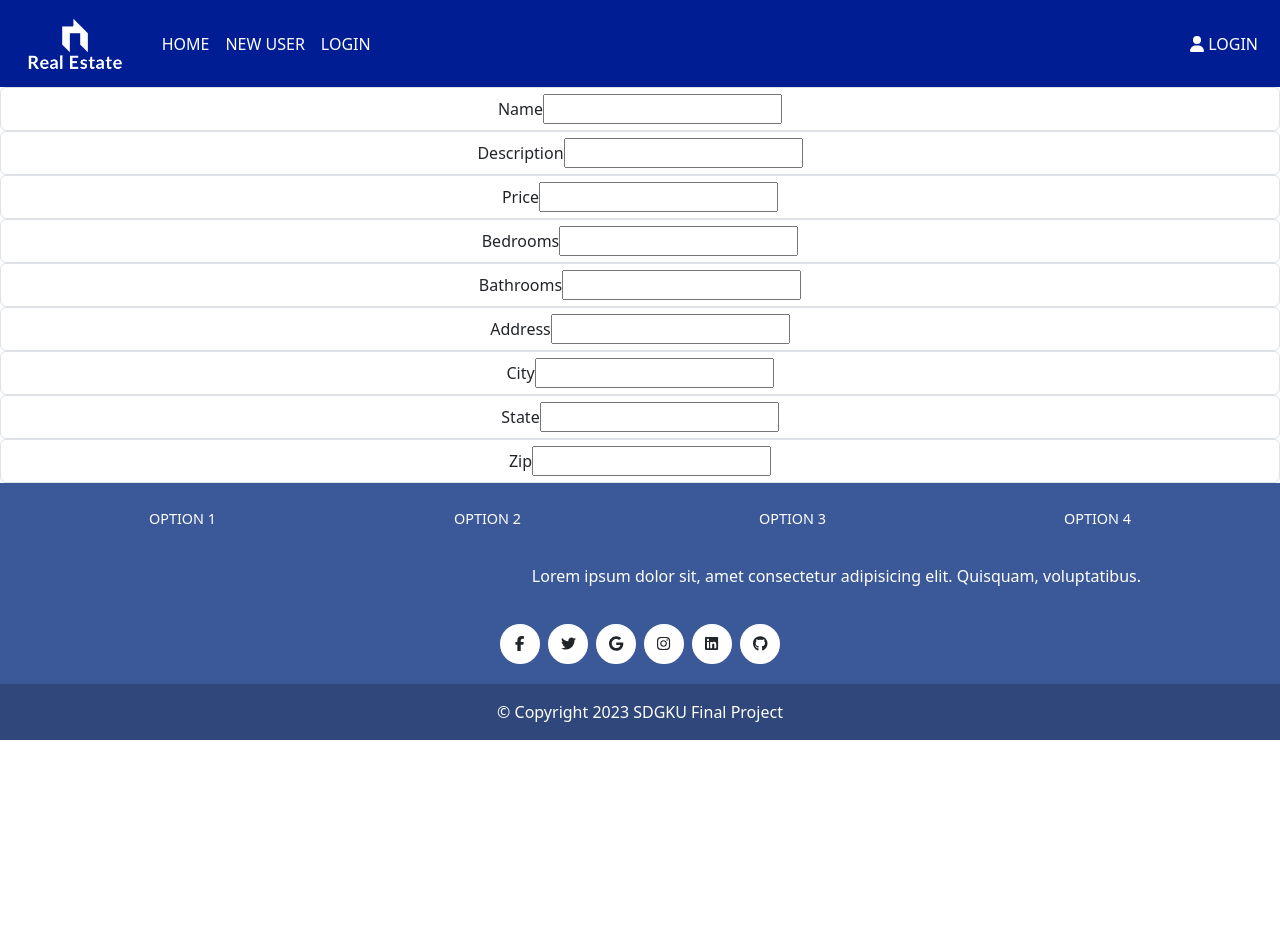
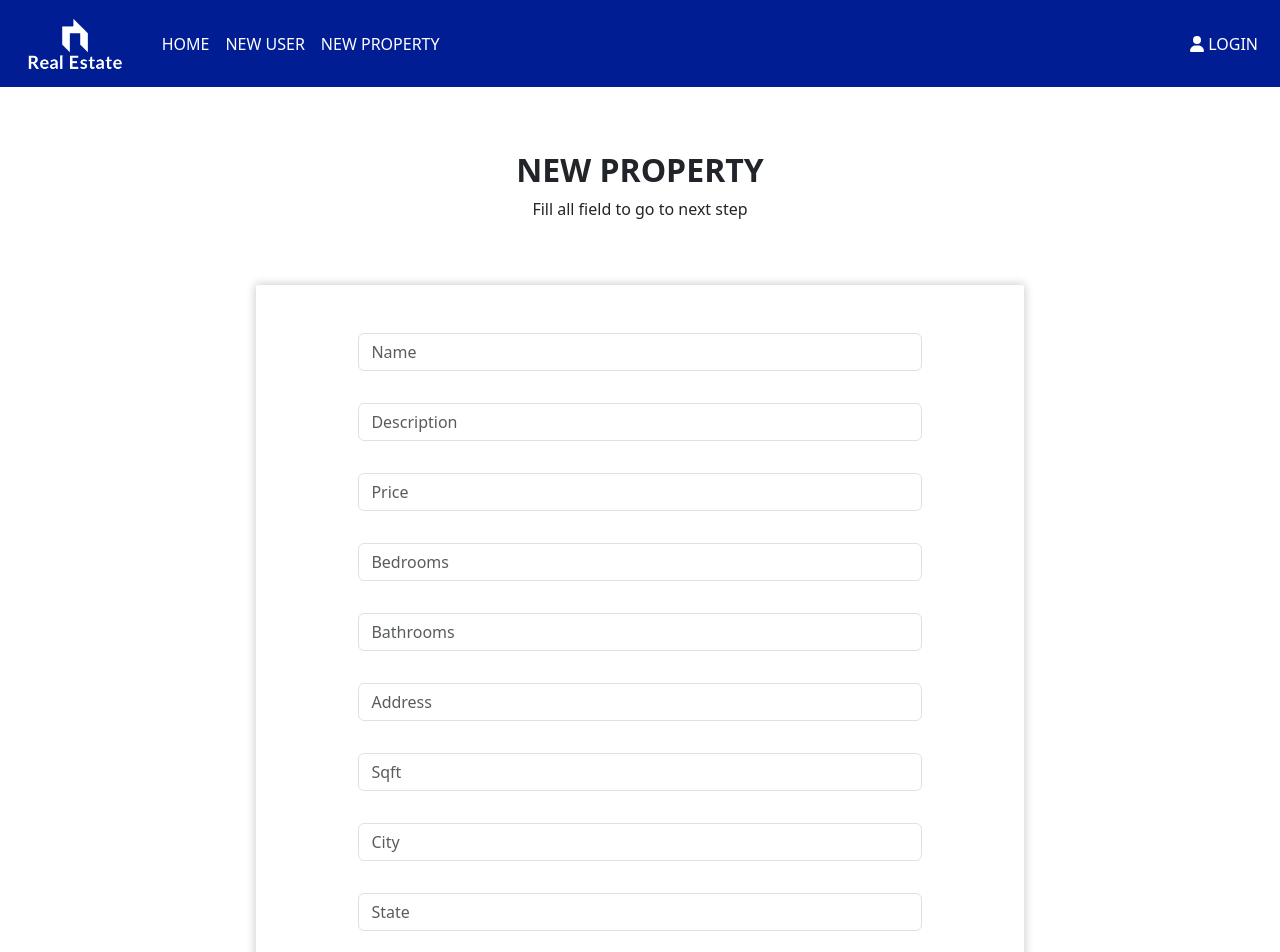
Before and after one commit to MarioAguilarReal/finalProject, a React (Create React App) app in the folder frontend/rs_frontend/: page /new-property in a window 1280 px wide. Shown: the top 952 px of the page. Before the commit the page ends 800 px from the top, so only its background shows below. Built offline with nearby package versions, Linux system fonts and the light colour scheme.

Commit message:
Adding create and edit view

```diff
--- a/frontend/rs_frontend/package.json
+++ b/frontend/rs_frontend/package.json
@@ -18,6 +18,7 @@
     "node-sass": "^9.0.0",
     "react": "^18.2.0",
     "react-dom": "^18.2.0",
+    "react-dropzone": "^14.2.3",
     "react-router-dom": "^6.16.0",
     "react-scripts": "^5.0.1",
     "web-vitals": "^2.1.4"
--- a/frontend/rs_frontend/src/App.tsx
+++ b/frontend/rs_frontend/src/App.tsx
@@ -14,6 +14,7 @@ import NewUsers from './pages/new-user/new_users';
 import { BrowserRouter, Routes, Route } from 'react-router-dom';
 import Login from './pages/login/login';
 import PropertiesForm from './components/propertiesForm/propertiesForm';
+import PropertiesImages from './components/propertiesForm/propertiesImages';
 
 
 function App() {
@@ -27,6 +28,7 @@ function App() {
         <Route path='/new-users' element= {<NewUsers/>}/>
         <Route path='/login' element= {<Login />}/>
         <Route path='/new-property' element= {<PropertiesForm />}/>
+        <Route path='/new-property-2' element= {<PropertiesImages />}/>
         </Routes>
       {/* <h1> Welcome to the Real Estate Website</h1> */}
       </main>
--- a/frontend/rs_frontend/src/components/navbar/navbar.tsx
+++ b/frontend/rs_frontend/src/components/navbar/navbar.tsx
@@ -35,12 +35,12 @@ function Navbar() {
               </a>
             </li>
             <li className="nav-item">
-              <a className="nav-link" href="/login">
-                Login
+              <a className="nav-link" href="/new-property">
+                New Property
               </a>
             </li>
           </ul>
-          <a className="nav-link" href="#">
+          <a className="nav-link" href="/login">
             <i className="fa-solid fa-user nav-item"></i>
             &nbsp;Login
           </a>
--- a/frontend/rs_frontend/src/components/propertiesForm/propertiesForm.scss
+++ b/frontend/rs_frontend/src/components/propertiesForm/propertiesForm.scss
@@ -0,0 +1,61 @@
+.property-form{
+    max-width: 80%;
+    display: flex;
+    flex-direction: column;
+    align-items: center;
+    margin: 4rem auto;
+    justify-content: center;
+    border: none;
+    .title{
+        font-size: 2rem;
+        font-weight: 600;
+        text-transform: uppercase;
+    }
+    .subtitle{
+        margin-bottom: 1rem;
+    }
+    .form{
+        display:flex;
+        flex-direction: column;
+        align-items: center;
+        justify-content: center;
+        width: 100%;
+        .form-item{
+            display: flex;
+            flex-direction: column;
+            align-items: center;
+            justify-content: center;
+            width: 100%;
+            margin: 1rem 0;
+
+            .btn{
+                width: 100%;
+                margin: 1rem 0;
+            }
+        }
+    }
+}
+
+@media (min-width: 1008px){
+    .property-form{
+        max-width: 60%;
+        .form{
+            border-radius: 2px;
+            box-shadow: 0px 0px 10px 1px rgba(0,0,0,0.2);
+            padding: 2rem;
+            margin-top: 3rem;
+            .form-item{
+                width: 80%;
+                margin-bottom: 1rem;
+                display: flex;
+                flex-direction: row;
+                align-items: center;
+                justify-content: space-between;
+                .form-item-input{
+                    width: 50%;
+                }
+            }
+
+        }
+    }
+}
--- a/frontend/rs_frontend/src/components/propertiesForm/propertiesForm.tsx
+++ b/frontend/rs_frontend/src/components/propertiesForm/propertiesForm.tsx
@@ -1,46 +1,154 @@
 import './propertiesForm.scss'
-import React from 'react';
+import React, { useEffect } from 'react';
 import { Property } from '../../models/Property.model';
 
 const PropertiesForm = () => {
+
+    const initialProperty = {
+        title: '',
+        description: '',
+        price: 0,
+        bedrooms: 0,
+        bathrooms: 0,
+        address: '',
+        city: '',
+        state: '',
+        zip: '',
+        sqft: 0,
+        status: ''
+    }
+
+    const [property, setProperty] = React.useState(initialProperty as Property);
+    const handleChange = (e: React.ChangeEvent<HTMLInputElement | HTMLTextAreaElement | HTMLSelectElement | HTMLInputElement>) => {
+        const { name, value } = e.target;
+        setProperty({
+            ...property,
+            [name]: value
+        });
+    };
+
+    useEffect(() => {
+        console.log('useEffect');
+    });
+
     return (
         <div className='property-form'>
-            <form action="" method="post">
-                <div className="form-control">
-                    <label htmlFor="name">Name</label>
-                    <input type="text" id='name' name='name' />
+            <h1 className='title'>New Property</h1>
+            <p className='subtitle'>Fill all field to go to next step</p>
+            <form action="" method="post" className='form'>
+                <div className="form-item">
+                    <input
+                        className='form-control'
+                        type="text"
+                        id='name'
+                        name='name'
+                        placeholder='Name'
+                        onChange={handleChange}
+                    />
                 </div>
-                <div className="form-control">
-                    <label htmlFor="description">Description</label>
-                    <input type="text" id='description' name='description' />
+                <div className="form-item">
+                    <input
+                        className='form-control'
+                        type="text"
+                        id='description'
+                        name='description'
+                        placeholder='Description'
+                        onChange={handleChange}
+                    />
                 </div>
-                <div className="form-control">
-                    <label htmlFor="price">Price</label>
-                    <input type="number" id='price' name='price' />
+                <div className="form-item">
+                    <input
+                        className='form-control'
+                        type="number"
+                        id='price'
+                        name='price'
+                        placeholder='Price'
+                        onChange={handleChange}
+                    />
                 </div>
-                <div className="form-control">
-                    <label htmlFor="bedrooms">Bedrooms</label>
-                    <input type="number" id='bedrooms' name='bedrooms' />
+                <div className="form-item">
+                    <input
+                        className='form-control'
+                        type="number"
+                        id='bedrooms'
+                        name='bedrooms'
+                        placeholder='Bedrooms'
+                        onChange={handleChange}
+                    />
                 </div>
-                <div className="form-control">
-                    <label htmlFor="bathrooms">Bathrooms</label>
-                    <input type="number" id='bathrooms' name='bathrooms' />
+                <div className="form-item">
+                    <input
+                        className='form-control'
+                        type="number"
+                        id='bathrooms'
+                        name='bathrooms'
+                        placeholder='Bathrooms'
+                        onChange={handleChange}
+                    />
                 </div>
-                <div className='form-control'>
-                    <label htmlFor="address">Address</label>
-                    <input type="text" id='address' name='address' />
+                <div className='form-item'>
+                    <input
+                        className='form-control'
+                        type="text"
+                        id='address'
+                        name='address'
+                        placeholder='Address'
+                        onChange={handleChange}
+                    />
                 </div>
-                <div className="form-control">
-                    <label htmlFor="city">City</label>
-                    <input type="text" id='city' name='city' />
+                <div className="form-item">
+                    <input
+                        className='form-control'
+                        type="number"
+                        id='sqft'
+                        name='sqft'
+                        placeholder='Sqft'
+                        onChange={handleChange}
+                    />
                 </div>
-                <div className="form-control">
-                    <label htmlFor="state">State</label>
-                    <input type="text" id='state' name='state' />
+                <div className="form-item">
+                    <input
+                        className='form-control'
+                        type="text"
+                        id='city'
+                        name='city'
+                        placeholder='City'
+                        onChange={handleChange}
+                    />
                 </div>
-                <div className="form-control">
-                    <label htmlFor="zip">Zip</label>
-                    <input type="text" id='zip' name='zip' />
+                <div className="form-item">
+                    <input
+                        className='form-control'
+                        type="text"
+                        id='state'
+                        name='state'
+                        placeholder='State'
+                        onChange={handleChange}
+                    />
+                </div>
+                <div className="form-item">
+                    <input
+                    className='form-control'
+                    type="text"
+                    id='zip'
+                    name='zip'
+                    placeholder='Zip-Code'
+                    onChange={handleChange}
+                    />
+                </div>
+                <div className="form-item">
+                    <select
+                    className='form-control'
+                    id='status'
+                    name='status'
+                    onChange={handleChange}
+                    >
+                        <option value="sale">Sale</option>
+                        <option value="rent">Rent</option>
+                    </select>
+                </div>
+                <div className="form-item">
+                    <button className='btn btn-primary' type="submit">Next</button>
                 </div>
             </form>
         </div>
--- a/frontend/rs_frontend/src/models/Property.model.ts
+++ b/frontend/rs_frontend/src/models/Property.model.ts
@@ -8,6 +8,7 @@ export interface Property {
     state: string;
     zip: string;
     price: number;
+    address?: string;
     // image: {} as Images;
     bedrooms: number;
     bathrooms: number;
```
Also changed, not shown: frontend/rs_frontend/src/components/propertiesForm/propertiesImages.scss (+65 -0 lines), frontend/rs_frontend/src/components/propertiesForm/propertiesImages.tsx (+55 -3 lines), frontend/rs_frontend/src/models/Images.model.ts (added, +8 -0 lines), 1 other file (tests, documents, lock files or other folders).
